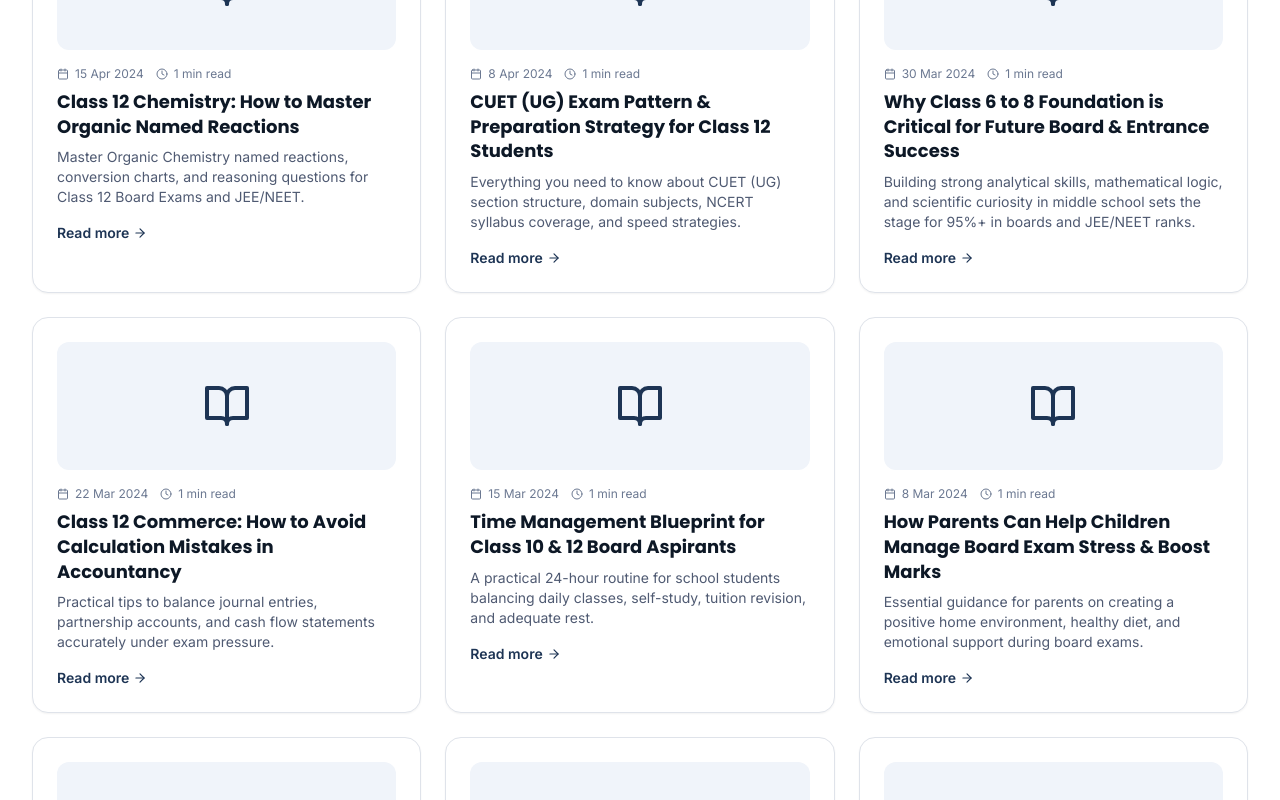
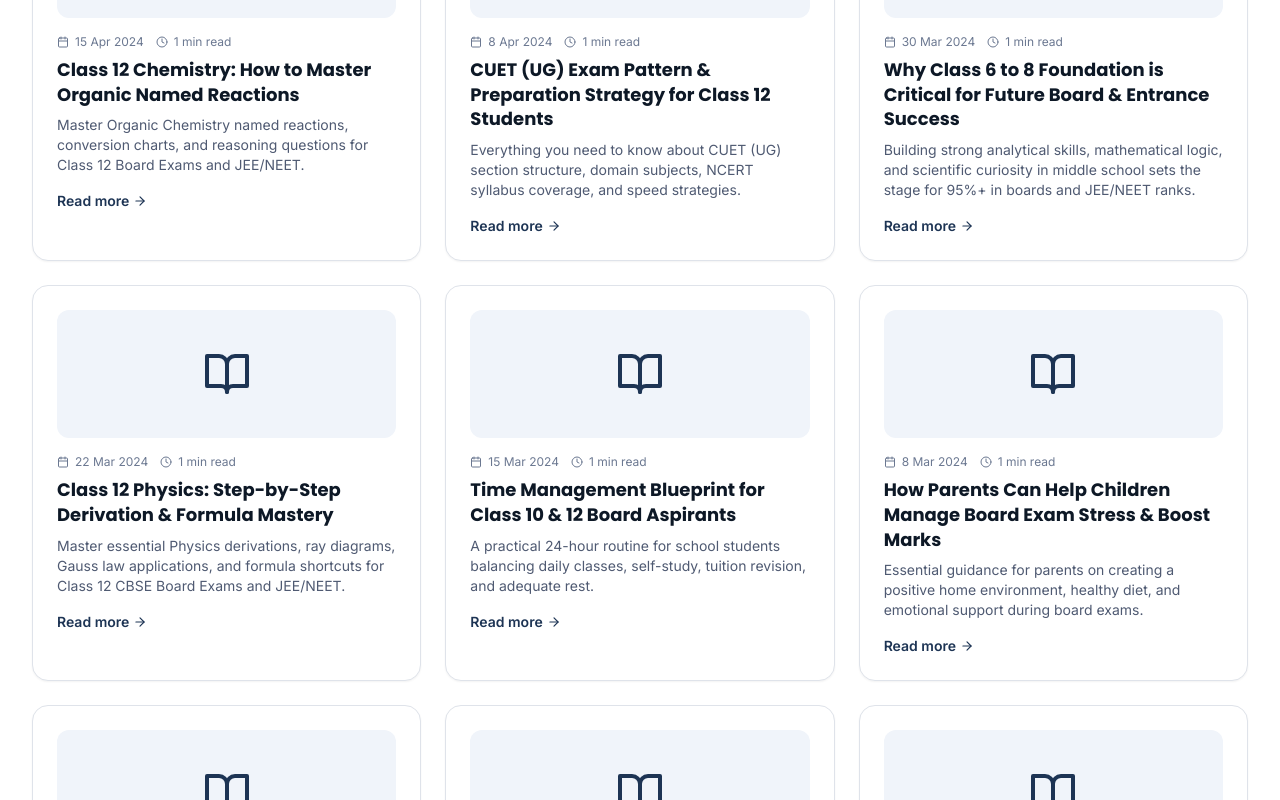
Before and after one commit to lab005-cyber/kashyap-tutorial, a Next.js app: page /blog in a window 1280 px wide. Shown: the part 2000-2800 px from the top of the page. Built offline with nearby package versions, Linux system fonts and the light colour scheme; no server answers.

Commit message:
refactor: remove Commerce references across entire site and update social media backlinks in footer

```diff
--- a/src/app/about/page.tsx
+++ b/src/app/about/page.tsx
@@ -190,7 +190,7 @@ export default function AboutPage() {
               <h2 className="heading-sm mt-4">Quality Education with Full Accountability</h2>
               <ul className="mt-6 space-y-4">
                 {[
-                  "Expert faculty led by Er. N. Jha Sir for Maths & subject specialists for Physics, Chemistry, Biology & Commerce",
+                  "Expert faculty led by Er. N. Jha Sir for Maths & subject specialists for Physics, Chemistry & Biology",
                   "Class 6 to 12 (CBSE & ICSE Boards), IIT-JEE, NEET (UG), CUET preparation",
                   "Home Tuitions (KG to 12th) with verified & experienced tutors",
                   "Small batch size for personal attention & doubt resolution",
--- a/src/app/courses/page.tsx
+++ b/src/app/courses/page.tsx
@@ -10,7 +10,7 @@ import { FiCheckCircle, FiArrowRight } from "react-icons/fi";
 export const metadata: Metadata = {
   title: "Courses & Programs",
   description:
-    "Explore coaching and home tuition programs at Kashyap Tutorial: Classes 6–8, 9–10 boards, 11–12 Science & Commerce, competitive exams, and 1-on-1 home tuition.",
+    "Explore coaching and home tuition programs at Kashyap Tutorial: Classes 6–8, 9–10 boards, 11–12 PCM & PCB Science, competitive exams, and 1-on-1 home tuition.",
   alternates: { canonical: "/courses" },
 };
 
--- a/src/app/page.tsx
+++ b/src/app/page.tsx
@@ -311,11 +311,11 @@ export default function HomePage() {
                     <h3 className="font-display text-lg font-bold text-navy-900">
                       Class 11th &amp; 12th (Topper&apos;s Preparation)
                     </h3>
-                    <p className="text-xs font-semibold text-purple-700">CBSE &amp; ICSE Boards (PCM / PCB / Commerce)</p>
+                    <p className="text-xs font-semibold text-purple-700">CBSE &amp; ICSE Boards (PCM / PCB)</p>
                   </div>
                 </div>
                 <p className="mt-3 text-sm text-grey-600">
-                  Subject expert faculty led by Er. N. Jha Sir. Physics, Chemistry, Mathematics, Biology, Accounts &amp; Economics.
+                  Subject expert faculty led by Er. N. Jha Sir. Mathematics, Physics, Chemistry &amp; Biology.
                 </p>
               </div>
 
@@ -509,7 +509,7 @@ export default function HomePage() {
                   { p: "98.4%", n: "Aarav P.", c: "Class 10 CBSE", icon: "rank-1" },
                   { p: "96.2%", n: "Diya S.", c: "Class 12 Science", icon: "rank-2" },
                   { p: "95.8%", n: "Ishaan G.", c: "Class 10 ICSE", icon: "trophy" },
-                  { p: "95.0%", n: "Sneha R.", c: "Class 12 Commerce", icon: "star" },
+                  { p: "95.0%", n: "Sneha R.", c: "Class 12 PCB Science", icon: "star" },
                 ].map((t) => (
                   <div
                     key={t.n}
--- a/src/config/site.ts
+++ b/src/config/site.ts
@@ -40,11 +40,11 @@ export const siteConfig = {
 
   /* ----------------- SOCIAL MEDIA ----------------- */
   social: {
-    facebook: "https://facebook.com/",
-    instagram: "https://instagram.com/",
-    youtube: "https://youtube.com/",
+    facebook: "https://www.facebook.com/kashyaptutorial014",
+    instagram: "https://www.instagram.com/kashyaptutorial",
+    youtube: "https://youtube.com/@kashyaptutorial",
     twitter: "",
-    linkedin: "",
+    linkedin: "https://www.linkedin.com/company/kashyap-tutorial/",
   },
 
   /* ----------------- KEY METRICS (Hero) ----------------- */
@@ -156,17 +156,17 @@ export const courses: Course[] = [
     fee: "Per visit / monthly",
   },
   {
-    slug: "commerce-11-12",
-    title: "Class 11 & 12 (Commerce)",
-    level: "Senior Secondary",
-    icon: "chart",
+    slug: "pcb-11-12",
+    title: "Class 11 & 12 (PCB / Biology)",
+    level: "Senior Secondary & NEET",
+    icon: "science",
     blurb:
-      "Accountancy, Business Studies & Economics coaching with practical numerical practice and concept mastery.",
+      "Comprehensive Biology, Physics & Chemistry coaching for Class 11-12 Board Exams and NEET (UG) medical entrance.",
     highlights: [
-      "Accounts problem-solving",
-      "BST & Eco concept clarity",
-      "Project work guidance",
-      "Regular assessments",
+      "NCERT line-by-line mastery",
+      "Diagram & reasoning drills",
+      "NEET previous years questions",
+      "Weekly test series",
     ],
     fee: "Flexible plans",
   },
@@ -262,13 +262,13 @@ export const testimonials: Testimonial[] = [
 /* ----------------- RESULTS / Toppers ----------------- */
 export const toppers = [
   { name: "Aarav Patel", class: "Class 10 CBSE", percentage: "98.4%", year: "2024", badge: "Top Rank 1" },
-  { name: "Diya Sharma", class: "Class 12 Science", percentage: "96.2%", year: "2024", badge: "Topper Rank 2" },
+  { name: "Diya Sharma", class: "Class 12 PCM (Science)", percentage: "96.2%", year: "2024", badge: "Topper Rank 2" },
   { name: "Ishaan Gupta", class: "Class 10 ICSE", percentage: "95.8%", year: "2024", badge: "Distinction" },
-  { name: "Sneha Rao", class: "Class 12 Commerce", percentage: "95.0%", year: "2024", badge: "Star Scorer" },
+  { name: "Sneha Rao", class: "Class 12 PCB (Science)", percentage: "95.0%", year: "2024", badge: "Star Scorer" },
   { name: "Vivaan Kumar", class: "Class 10 CBSE", percentage: "94.6%", year: "2023", badge: "Distinction" },
-  { name: "Ananya Reddy", class: "Class 12 Science", percentage: "94.2%", year: "2023", badge: "Distinction" },
+  { name: "Ananya Reddy", class: "Class 12 PCM (Science)", percentage: "94.2%", year: "2023", badge: "Distinction" },
   { name: "Aditya Nair", class: "Class 10 CBSE", percentage: "93.8%", year: "2023", badge: "Star Scorer" },
-  { name: "Riya Jain", class: "Class 12 Commerce", percentage: "93.4%", year: "2023", badge: "Star Scorer" },
+  { name: "Riya Jain", class: "Class 12 PCB (Science)", percentage: "93.4%", year: "2023", badge: "Star Scorer" },
 ];
 
 /* ----------------- FAQ ----------------- */
@@ -279,7 +279,7 @@ export const faqs = [
   },
   {
     q: "Who leads the faculty at Kashyap Tutorial?",
-    a: "Our core faculty is led by Er. N. Jha Sir (Maths Faculty, Mentor, Guide, Motivator) along with a team of experienced subject experts for Physics, Chemistry, Biology, Commerce & Foundation subjects.",
+    a: "Our core faculty is led by Er. N. Jha Sir (Maths Faculty, Mentor, Guide, Motivator) along with a team of experienced subject experts for Physics, Chemistry, Biology & Foundation subjects.",
   },
   {
     q: "Do you provide Home Tuition for all classes?",
@@ -404,17 +404,17 @@ export const tutors: Tutor[] = [
       "Specialist in building conceptual foundation in Physics & Chemistry for middle and high school students.",
   },
   {
-    id: "amit-srivastava",
-    name: "Amit Srivastava",
-    subjects: ["Accountancy", "Business Studies", "Economics"],
+    id: "pankaj-sharma",
+    name: "Dr. Pankaj Sharma",
+    subjects: ["Chemistry", "NEET Prep", "JEE Organic Chemistry"],
     city: "Greater Noida / Ghaziabad",
-    experience: 10,
-    classes: "Class 11 – 12 Commerce",
+    experience: 11,
+    classes: "Class 11 – 12 (PCM / PCB)",
     rating: 4.9,
-    studentsTaught: 540,
+    studentsTaught: 580,
     mode: "Classroom · Online",
     highlight:
-      "Commerce specialist who teaches with real-world case studies, practical problem solving and past-paper drills.",
+      "Chemistry specialist who builds deep understanding in Organic, Physical & Inorganic Chemistry for Boards & NEET.",
   },
   {
     id: "neha-agarwal",
--- /dev/null
+++ b/src/content/blog/class-12-physics-derivation-and-formula-mastery.md
@@ -0,0 +1,21 @@
+---
+title: "Class 12 Physics: Step-by-Step Derivation & Formula Mastery"
+date: "2024-03-22"
+author: "Kashyap Physics Faculty"
+tags: ["Class 12", "Physics", "CBSE", "Board Exams"]
+description: "Master essential Physics derivations, ray diagrams, Gauss law applications, and formula shortcuts for Class 12 CBSE Board Exams and JEE/NEET."
+---
+
+Physics in Class 12 carries 70 marks in theory board exams. Mastering key derivations and formula applications is essential to score 95%+.
+
+## 1. Top High-Yield Derivations
+- **Electrostatics & Magnetism**: Gauss Law applications (line charge, plane sheet, spherical shell), Biot-Savart Law & Ampere's Circuital Law.
+- **Optics**: Mirror Formula, Lens Maker Formula, Prism Refraction, Astronomical Telescope & Compound Microscope ray diagrams.
+- **Electromagnetic Induction & AC**: Self & Mutual Inductance, LCR Series Circuit Resonance, Transformer efficiency.
+- **Modern Physics**: Photoelectric equation, Bohr atom radius & energy levels, Radioactive decay law.
+
+## 2. Tips for Board Presentation
+- Always state initial assumptions and draw neat labeled diagrams using a ruler and pencil.
+- Highlight final formula boxes with SI units clearly specified.
+
+Join Kashyap Tutorial in Alpha 1, Greater Noida for intensive Physics numerical & derivation workshops!
--- a/src/content/blog/commerce-class-12-accountancy-numerical-tips.md
+++ /dev/null
@@ -1,21 +0,0 @@
----
-title: "Class 12 Commerce: How to Avoid Calculation Mistakes in Accountancy"
-date: "2024-03-22"
-author: "Kashyap Commerce Faculty"
-tags: ['Commerce', 'Class 12', 'Accountancy', 'Economics']
-description: "Practical tips to balance journal entries, partnership accounts, and cash flow statements accurately under exam pressure."
----
-
-Accountancy in Class 12 requires conceptual precision, proper format presentation, and error-free numerical calculations.
-
-## Key Scoring Areas in Accountancy
-1. **Partnership Accounts**: Admission, Retirement, Death, and Dissolution (36 Marks)
-2. **Company Accounts**: Issue of Shares & Debentures (24 Marks)
-3. **Financial Statement Analysis**: Cash Flow Statement & Ratio Analysis (20 Marks)
-
-## Tips for Zero Error
-- Always draw proper debit/credit format headers.
-- Cross-check working notes for goodwill valuation and revaluation accounts.
-- Practice 3-hour full syllabus sample papers before boards.
-
-Join Kashyap Commerce Coaching in Greater Noida for expert Accountancy & Economics mentorship!
--- a/src/content/blog/how-to-score-95-plus-in-cbse-class-12-boards.md
+++ b/src/content/blog/how-to-score-95-plus-in-cbse-class-12-boards.md
@@ -3,21 +3,20 @@ title: "How to Score 95%+ in CBSE Class 12 Board Exams"
 date: "2024-01-20"
 author: "Kashyap Academic Team"
 tags: ['Class 12', 'CBSE', 'Board Exams', 'Topper Guide']
-description: "Proven strategy used by Kashyap Tutorial toppers to achieve 95%+ in CBSE Class 12 Science & Commerce streams."
+description: "Proven strategy used by Kashyap Tutorial toppers to achieve 95%+ in CBSE Class 12 Science (PCM & PCB) streams."
 ---
 
 Achieving 95%+ in Class 12 Board Exams requires consistency, NCERT mastery, and strategic answer presentation.
 
-## Stream-Wise Tips
+## Science Stream Strategies (PCM / PCB)
 
-### Science (PCM / PCB)
-- Practice numerical problems in Physics & Physical Chemistry daily.
-- Draw labeled diagrams in Biology & Physics.
-- Memorize NCERT definitions and named reactions accurately.
+### Mathematics & Physics
+- Practice numerical problems and step-by-step derivations daily.
+- Highlight final formula boxes and state initial assumptions clearly.
 
-### Commerce (Accounts, BST, Eco)
-- Master balance sheet formats and working notes in Accountancy.
-- Use bullet points and flowcharts in Business Studies answers.
-- Practice graph diagrams and numerical formulas in Economics.
+### Chemistry & Biology
+- Master organic named reactions and mechanism roadmaps.
+- Draw labeled NCERT diagrams in Biology & Physics.
+- Memorize NCERT definitions and key reasoning questions accurately.
 
 Book a consultation with Er. N. Jha Sir & Teams at Kashyap Tutorial to plan your board roadmap!
```
Also changed, not shown: src/components/ContactForm.tsx (+5 -7 lines), src/components/Footer.tsx (+9 -3 lines).
